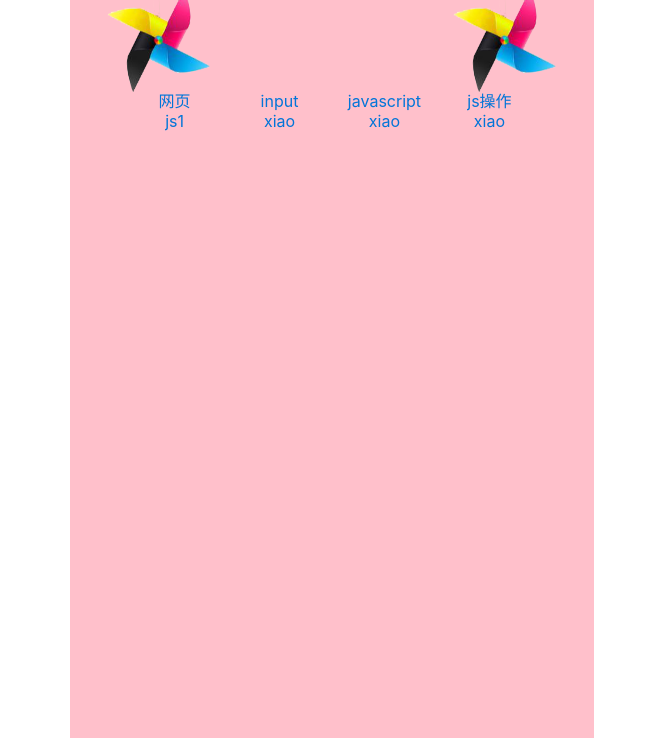
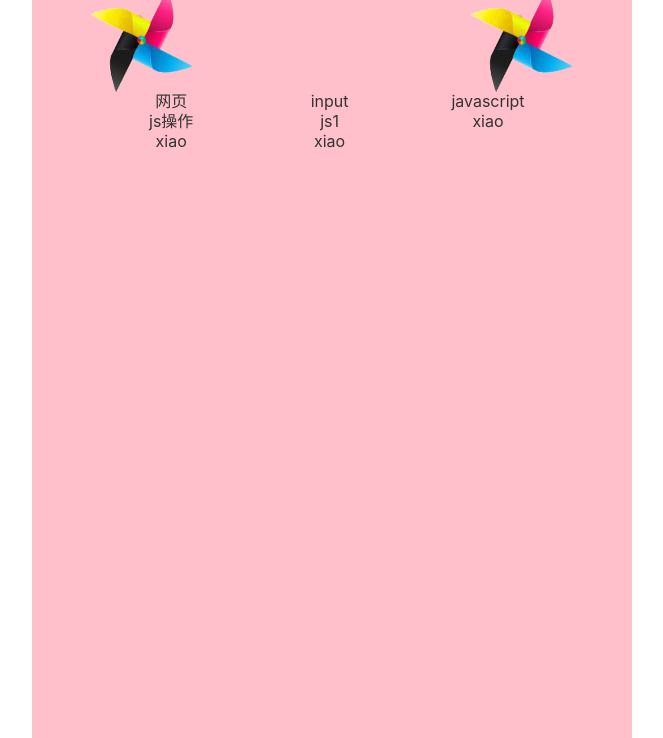
Before and after one commit to frontl/blog, a plain HTML site: page index.html in a window 1280 px wide. Shown: the part 62-800 px from the top of the page, without its empty margins (308-971 px from the left). Drawn offline with Linux system fonts and the light colour scheme.

Commit message:
Update index.css

```diff
--- a/css/index.css
+++ b/css/index.css
@@ -19,6 +19,7 @@ html {
 }
 
 .weibox {
+  min-width: 1000px;
   height: 100%;
   width: 41%;
   margin: 0 auto;
@@ -98,14 +99,14 @@ html {
 }
 
 .wht {
-  height: auto;
+  height: 766px;
   width: 80%;
-  margin: 0 auto;
+  margin: 20px auto;
 }
 
 .wht ul {
-  height: 20px;
   width: 100%;
+  height: auto;
 }
 
 .wht ul li {
@@ -116,3 +117,80 @@ html {
   float: left;
   display: inline-block;
 }
+
+.wht ul li a {
+  color: #333;
+}
+
+.wht ul li a:hover {
+  font-weight: bold;
+}
+
+@media only screen and (max-width: 1680px) {
+  .weibox {
+    min-width: 800px;
+  }
+  .wht {
+    height: auto;
+    width: 80%;
+    margin: 0 auto;
+  }
+  .wht ul {
+    height: 20px;
+    width: 100%;
+  }
+  .wht ul li {
+    height: 100%;
+    width: 33%;
+    line-height: 20px;
+    text-align: center;
+    float: left;
+    display: inline-block;
+  }
+}
+
+@media only screen and (max-width: 1440px) {
+  .weibox {
+    min-width: 700px;
+  }
+  .wht {
+    height: auto;
+    width: 80%;
+    margin: 0 auto;
+  }
+  .wht ul {
+    height: 20px;
+    width: 100%;
+  }
+  .wht ul li {
+    height: 100%;
+    width: 33%;
+    line-height: 20px;
+    text-align: center;
+    float: left;
+    display: inline-block;
+  }
+}
+
+@media only screen and (max-width: 1366px) {
+  .weibox {
+    min-width: 600px;
+  }
+  .wht {
+    height: auto;
+    width: 80%;
+    margin: 0 auto;
+  }
+  .wht ul {
+    height: 20px;
+    width: 100%;
+  }
+  .wht ul li {
+    height: 100%;
+    width: 33%;
+    line-height: 20px;
+    text-align: center;
+    float: left;
+    display: inline-block;
+  }
+}
```
